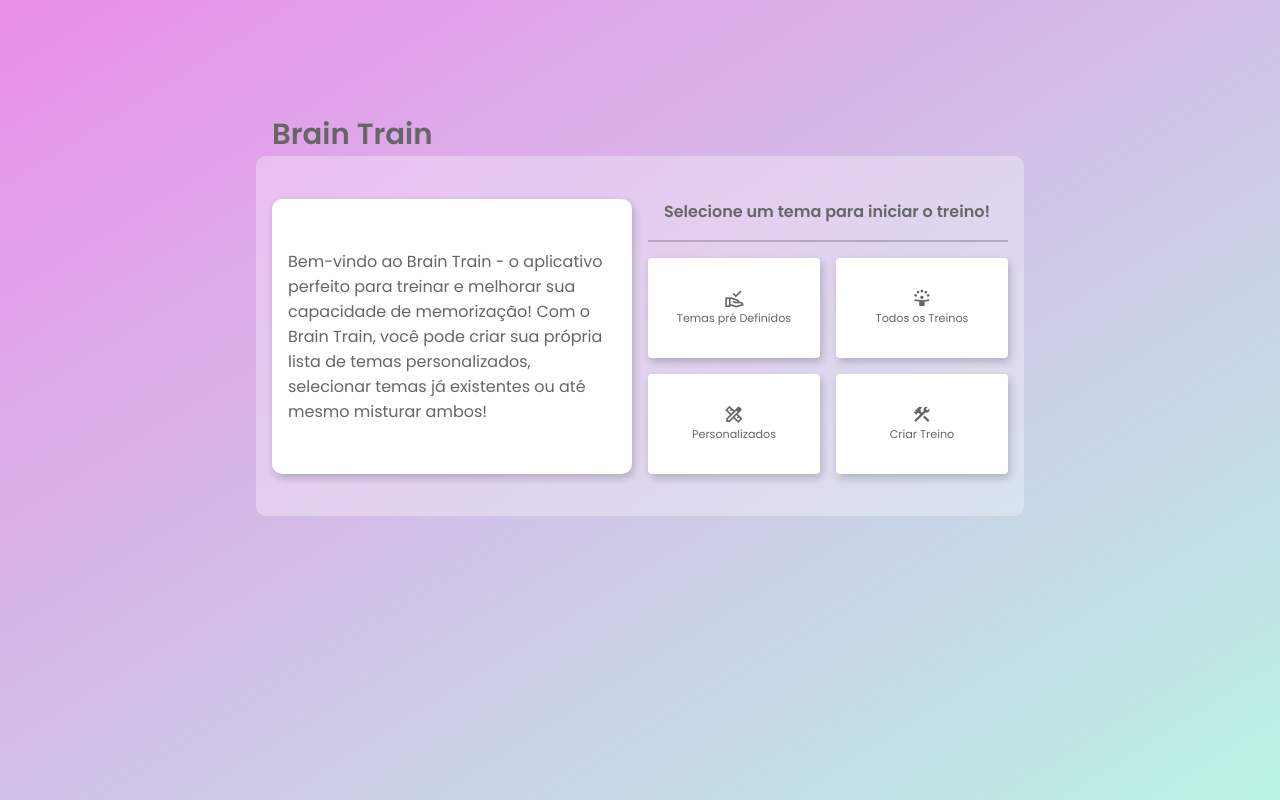
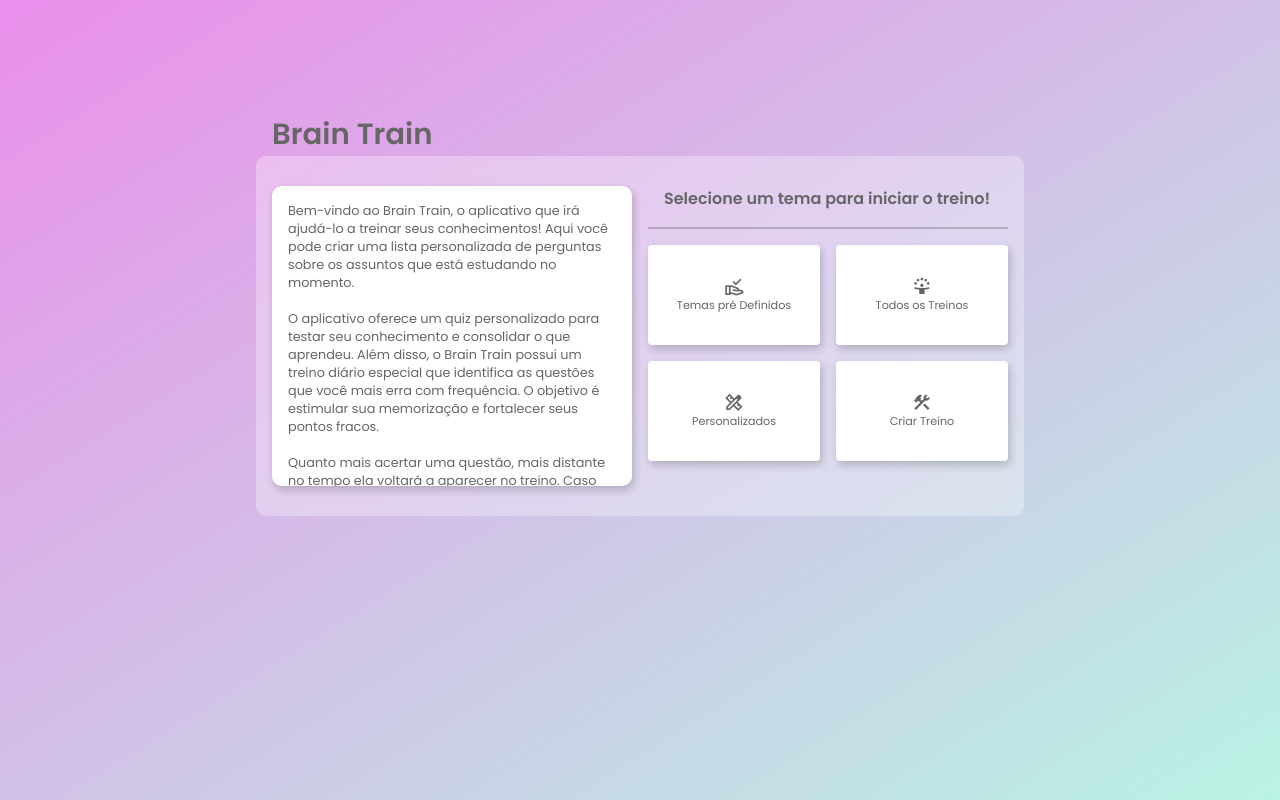
Before and after one commit to Elysium-Santana/Brain-Train, a React (Create React App) app: page / in a window 1280 px wide. Built offline with nearby package versions, Linux system fonts and the light colour scheme.

Commit message:
texto de apresentação

```diff
--- a/src/Components/Pages/Home.js
+++ b/src/Components/Pages/Home.js
@@ -11,10 +11,25 @@ const Home = () => {
       <section className={styles.section}>
         <h1 className={styles.text}>Brain Train</h1>
         <BaseGlass>
-          <p className={styles.questionEdit}>
-            {
-              'Bem-vindo ao Brain Train - o aplicativo perfeito para treinar e melhorar sua capacidade de memorização! Com o Brain Train, você pode criar sua própria lista de temas personalizados, selecionar temas já existentes ou até mesmo misturar ambos!'
-            }
+          <p className={styles.questionEdit} style={{ overflowY: 'scroll' }}>
+            Bem-vindo ao Brain Train, o aplicativo que irá ajudá-lo a treinar
+            seus conhecimentos! Aqui você pode criar uma lista personalizada de
+            perguntas sobre os assuntos que está estudando no momento. <br />
+            <br /> O aplicativo oferece um quiz personalizado para testar seu
+            conhecimento e consolidar o que aprendeu. Além disso, o Brain Train
+            possui um treino diário especial que identifica as questões que você
+            mais erra com frequência. O objetivo é estimular sua memorização e
+            fortalecer seus pontos fracos. <br />
+            <br />
+            Quanto mais acertar uma questão, mais distante no tempo ela voltará
+            a aparecer no treino. Caso erre uma pergunta, ela será penalizada,
+            retornando com mais frequência e mais próxima da data atual.
+            <br />
+            <br /> O Brain Train adapta-se ao seu desempenho, focando nas áreas
+            em que você mais precisa de prática. <br />
+            <br />
+            Nosso objetivo é ajudá-lo a melhorar constantemente seus
+            conhecimentos e obter um aprendizado efetivo.
           </p>
 
           <div>
--- a/src/Components/Pages/Home.module.css
+++ b/src/Components/Pages/Home.module.css
@@ -13,20 +13,16 @@ body{
   padding:  2rem 1rem ;
 }
 .section p{
-  display: flex;
-  justify-content: center;
-  align-items: center;
-  font-size: 1rem;
+  padding-top: 1rem;
+  font-size: .8rem;
   color: #666;
   border-radius: 10px;
   padding:1rem;
   background-color: #fff;
   box-shadow: 2px 4px 8px rgba(0, 0, 0, 0.2);
-  min-height: 200px;
   width: 100%;
-  outline: none;
-  display: flex;
   align-items: center;
+  height: 300px;
 }
 
 .controlsBox{
@@ -56,4 +52,9 @@ h1{
     height:100%;
     padding: 1rem ;
   }
+  .section p{
+    align-self:start;
+
+    height: 200px;
+  }
 }
```
